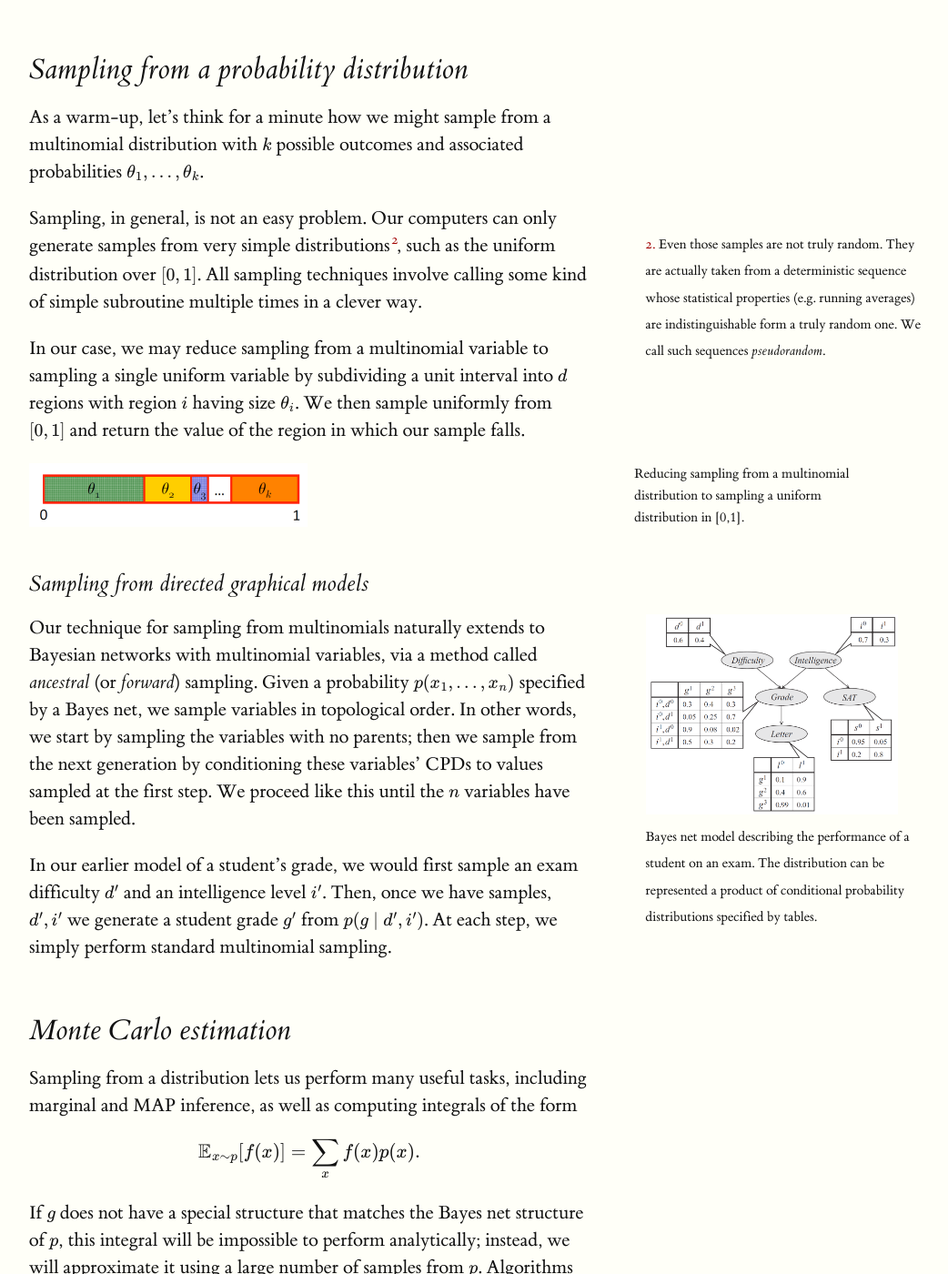
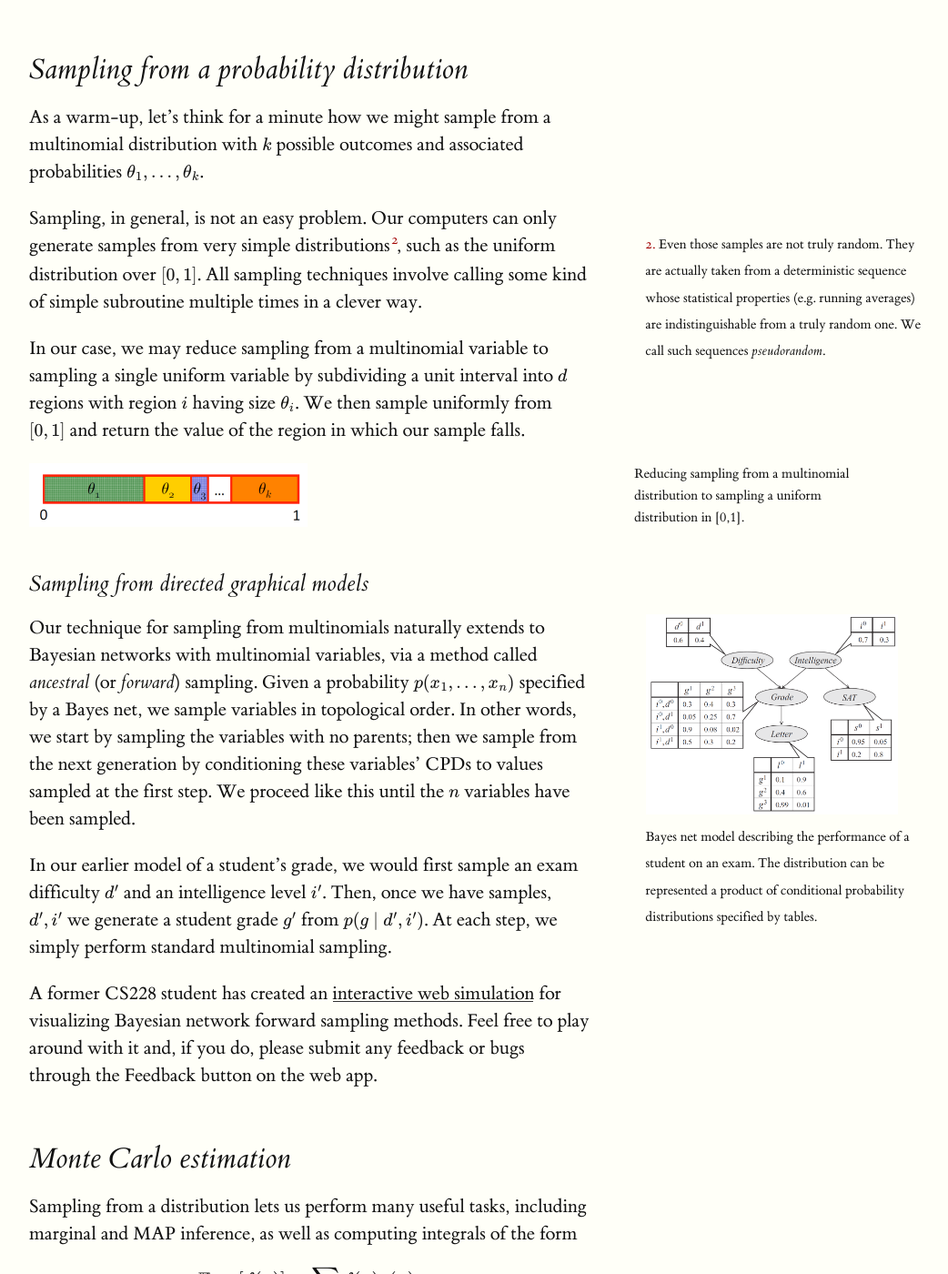
Before and after one commit to ermongroup/cs228-notes, a Jekyll site: the page docs/inference/sampling/index.html, which Jekyll copies as it is, in a window 1280 px wide and 1400 px high, scrolled down 810 px. Shown: the whole window at 91% size, without its empty margins (128-1170 px from the left). Built offline with Jekyll 4.4.1, drawn with Linux system fonts in a browser that asks for light colours; formulas are drawn with MathJax 3.

Commit message:
Regenerated docs

```diff
--- a/docs/inference/sampling/index.html
+++ b/docs/inference/sampling/index.html
@@ -87,7 +87,7 @@
 
 <p>As a warm-up, let’s think for a minute how we might sample from a multinomial distribution with <script type="math/tex">k</script> possible outcomes and associated probabilities <script type="math/tex">\theta_1,...,\theta_k</script>.</p>
 
-<p>Sampling, in general, is not an easy problem. Our computers can only generate samples from very simple distributions<label for="1" class="margin-toggle sidenote-number"></label><input type="checkbox" id="1" class="margin-toggle" /><span class="sidenote">Even those samples are not truly random. They are actually taken from a deterministic sequence whose statistical properties (e.g. running averages) are indistinguishable form a truly random one. We call such sequences <em>pseudorandom</em>. </span>, such as the uniform distribution over <script type="math/tex">[0,1]</script>.
+<p>Sampling, in general, is not an easy problem. Our computers can only generate samples from very simple distributions<label for="1" class="margin-toggle sidenote-number"></label><input type="checkbox" id="1" class="margin-toggle" /><span class="sidenote">Even those samples are not truly random. They are actually taken from a deterministic sequence whose statistical properties (e.g. running averages) are indistinguishable from a truly random one. We call such sequences <em>pseudorandom</em>. </span>, such as the uniform distribution over <script type="math/tex">[0,1]</script>.
 All sampling techniques involve calling some kind of simple subroutine multiple times in a clever way.</p>
 
 <p>In our case, we may reduce sampling from a multinomial variable to sampling a single uniform variable by subdividing a unit interval into <script type="math/tex">d</script> regions with region <script type="math/tex">i</script> having size <script type="math/tex">\theta_i</script>. We then sample uniformly from <script type="math/tex">[0,1]</script> and return the value of the region in which our sample falls.</p>
@@ -100,6 +100,8 @@ All sampling techniques involve calling some kind of simple subroutine multiple
 <p>Our technique for sampling from multinomials naturally extends to Bayesian networks with multinomial variables, via a method called <em>ancestral</em> (or <em>forward</em>) sampling. Given a probability <script type="math/tex">p(x_1,...,x_n)</script> specified by a Bayes net, we sample variables in topological order. In other words, we start by sampling the variables with no parents; then we sample from the next generation by conditioning these variables’ CPDs to values sampled at the first step. We proceed like this until the <script type="math/tex">n</script> variables have been sampled.</p>
 
 <p>In our earlier model of a student’s grade, we would first sample an exam difficulty <script type="math/tex">d'</script> and an intelligence level <script type="math/tex">i'</script>. Then, once we have samples, <script type="math/tex">d', i'</script> we generate a student grade <script type="math/tex">g'</script> from <script type="math/tex">p(g \mid d', i')</script>. At each step, we simply perform standard multinomial sampling.</p>
+
+<p>A former CS228 student has created an <a href="http://pgmlearning.herokuapp.com/samplingApp">interactive web simulation</a> for visualizing Bayesian network forward sampling methods. Feel free to play around with it and, if you do, please submit any feedback or bugs through the Feedback button on the web app.</p>
 
 <h2 id="monte-carlo-estimation">Monte Carlo estimation</h2>
 
```
Also changed, not shown: other parts of docs/inference/sampling/index.html (+1 -1 lines), docs/preliminaries/applications/imageDenoising3.png (added).
